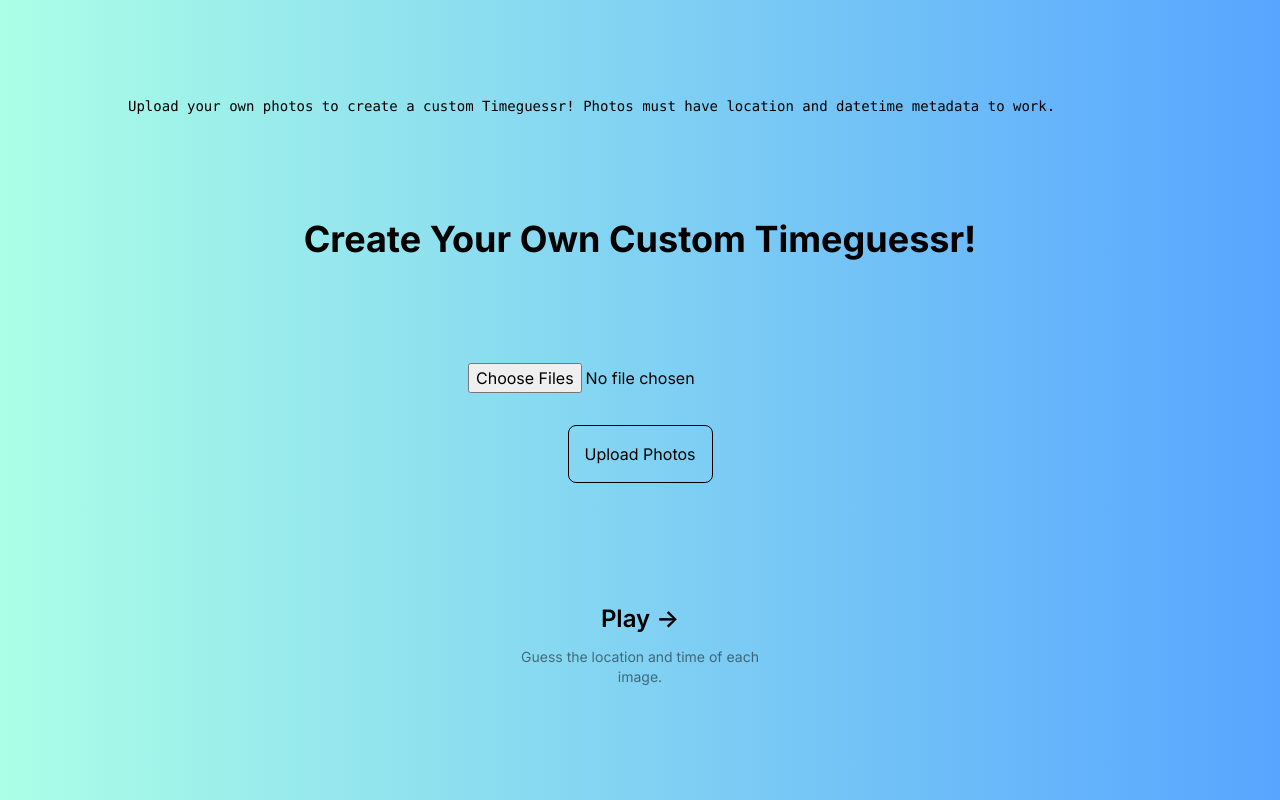
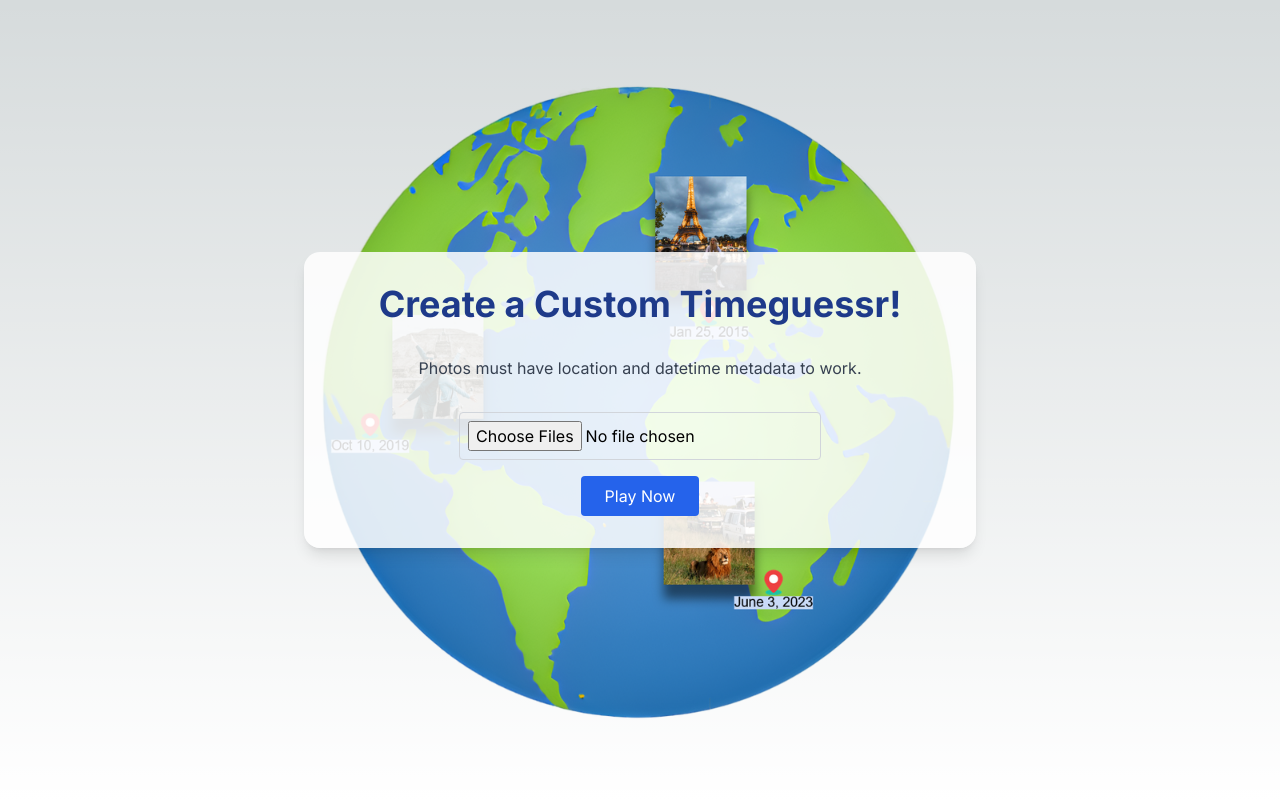
Before and after one commit to sonicflash144/rich-timeguessr, a Next.js app: page / in a window 1280 px wide. Built offline with nearby package versions, Linux system fonts and the light colour scheme.

Commit message:
new homepage

```diff
--- a/app/globals.css
+++ b/app/globals.css
@@ -50,3 +50,10 @@
   0% { transform: rotate(0deg); }
   100% { transform: rotate(360deg); }
 }
+
+.background-globe {
+  background-image: url('../globebg-transformed.png');
+  background-size: 90%;
+  background-repeat: no-repeat;
+  background-position: center;
+}
--- a/app/page.tsx
+++ b/app/page.tsx
@@ -60,56 +60,33 @@
   };
 
   return (
-    <main className="flex min-h-screen flex-col items-center justify-between p-24 gradient-bg">
+    <main className={`min-h-screen flex flex-col items-center justify-center p-8 ${
+      isLoading ? 'bg-gray-200' : 'bg-gradient-to-b from-blue-900 to-black background-globe'
+    }`}>
       {isLoading ? (
-        <div style={{ display: 'flex', flexDirection: 'column', alignItems: 'center', height: '100vh' }}>
-          {status}
+        <div className="flex flex-col items-center justify-center h-screen text-gray-800">
+          <p className="mb-4">{status}</p>
           <div className="loader"></div>
         </div>
       ) : (
-        <>
-          <div className="z-10 max-w-5xl w-full items-center justify-between font-mono text-sm lg:flex">
-            <div className="fixed bottom-0 left-0 flex h-48 w-full items-end justify-center bg-gradient-to-t from-white via-white dark:from-black dark:via-black lg:static lg:h-auto lg:w-auto lg:bg-none">
-              <a
-                className="pointer-events-none flex place-items-center gap-2 p-8 lg:pointer-events-auto lg:p-0"
-              >
-                <span className="dark:invert">
-                  Upload your own photos to create a custom Timeguessr! Photos must have location and datetime metadata to work.
-                </span>
-              </a>
-            </div>
-          </div>
+        <div className="w-full max-w-2xl bg-white bg-opacity-85 p-8 rounded-2xl shadow-lg">
+          <h1 className="text-4xl font-bold text-center text-blue-900 mb-8">Create a Custom Timeguessr!</h1>
+          <p className="text-center text-gray-700 mb-8">
+            Photos must have location and datetime metadata to work.
+          </p>
 
-          <div className="relative flex place-items-center">
-            <h1 className="text-4xl font-bold text-center">Create Your Own Custom Timeguessr!</h1>
-          </div>
-
-          <form onSubmit={handleUpload} className="flex flex-col items-center">
+          <form onSubmit={handleUpload} className="flex flex-col items-center justify-center space-y-4">
             <input
               type="file"
               multiple
               onChange={handleFileChange}
-              className="mb-8"
+              className="p-2 border border-gray-300 rounded"
             />
-            <button type="submit" className="group rounded-lg border border-black px-4 py-4 transition-colors hover:border-gray-300 hover:bg-gray-100 hover:dark:border-neutral-700 hover:dark:bg-neutral-800/30">
-              Upload Photos
+            <button type="submit" className="bg-blue-600 text-white px-6 py-2 rounded hover:bg-blue-700 transition-colors">
+              Play Now
             </button>
           </form>
-
-          <Link href="/game">
-            <button className="group rounded-lg border border-transparent px-5 py-4 transition-colors hover:border-gray-300 hover:bg-gray-100 hover:dark:border-neutral-700 hover:dark:bg-neutral-800/30">
-              <h2 className={`mb-3 text-2xl font-semibold`}>
-                Play{" "}
-                <span className="inline-block transition-transform group-hover:translate-x-1 motion-reduce:transform-none">
-                  -&gt;
-                </span>
-              </h2>
-              <p className={`m-0 max-w-[30ch] text-sm opacity-50`}>
-                Guess the location and time of each image.
-              </p>
-            </button>
-          </Link>
-        </>
+        </div>
       )}
     </main>
   );
--- a/pages/game.tsx
+++ b/pages/game.tsx
@@ -223,8 +223,9 @@
                         <Image
                             src={currentImage.url || ''}
                             alt="Game Image"
-                            layout="fill"
-                            objectFit="contain"
+                            fill
+                            sizes="(max-width: 768px) 100vw, 45vw"
+                            style={{ objectFit: 'contain' }}
                         />
                     </div>
                 )}
```
Also changed, not shown: globebg-transformed.png (added).
